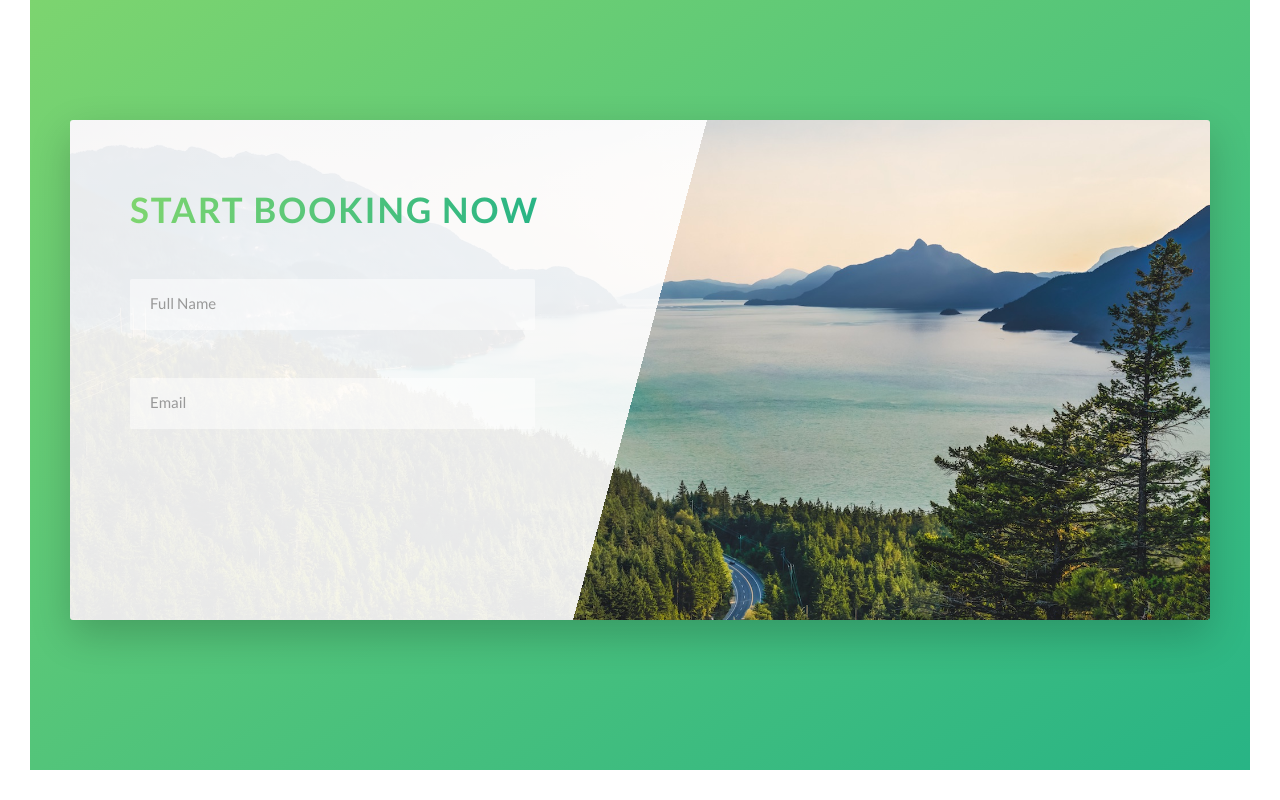
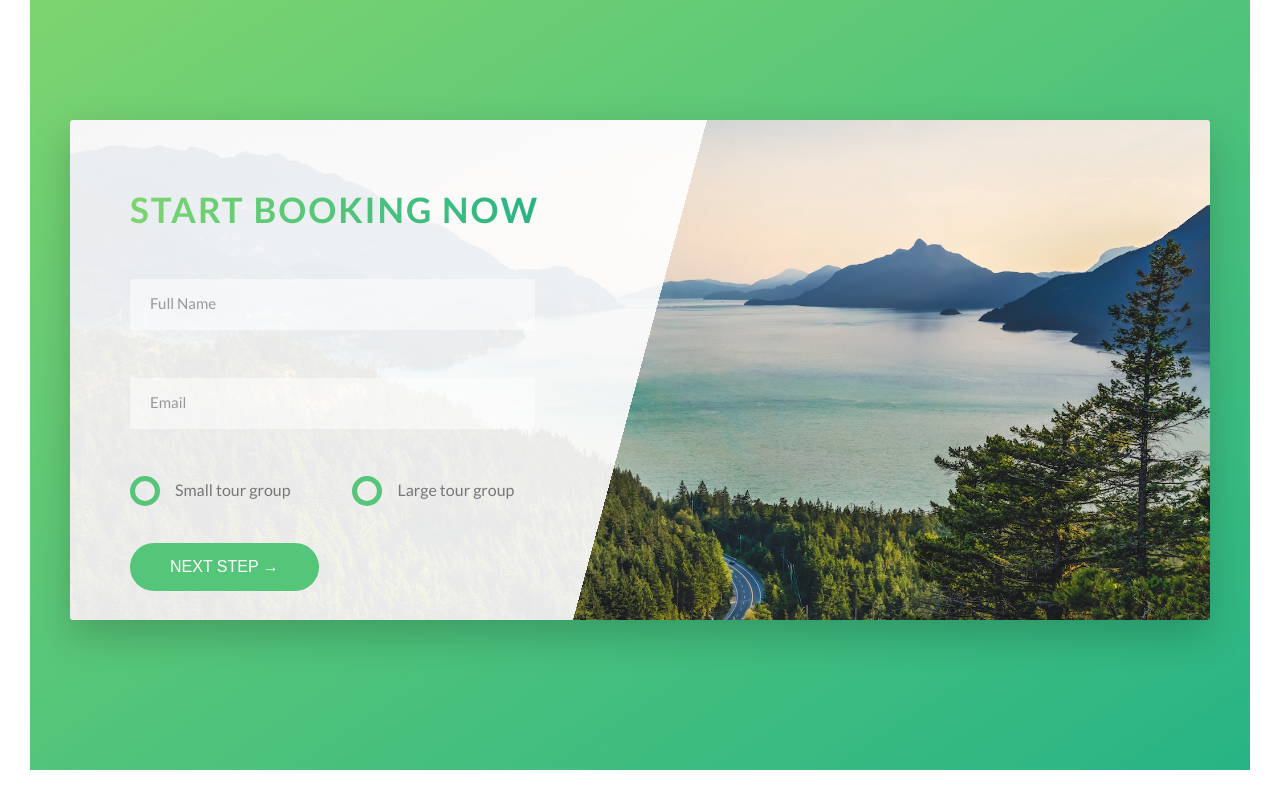
Before and after one commit to KSamra/css-practice, a website: page index.html in a window 1280 px wide. Shown: the part 4519-5319 px from the top of the page. Drawn offline with Linux system fonts and the light colour scheme.

Commit message:
radio buttons added, styled, and seem to function correctly

```diff
--- a/index.html
+++ b/index.html
@@ -308,6 +308,28 @@
                   <label for="email" class="form__label">Email</label>
                 </div>
 
+                <!-- radio buttons -->
+                <div class="form__group u-margin-bottom-medium">
+                  <div class="form__radio-group">
+                    <input type="radio" class="form__radio-input" id="small" name="size">
+                    <label for="small" class="form__radio-label">
+                      <span class="form__radio-button"></span>
+                      Small tour group
+                    </label>
+                  </div>
+                  <div class="form__radio-group">
+                    <input type="radio" class="form__radio-input" id="large" name="size">
+                    <label for="large" class="form__radio-label">
+                      <span class="form__radio-button"></span>
+                      Large tour group
+                    </label>
+                  </div>
+                </div>
+
+                <div class="form__group">
+                  <button class="btn btn--green">Next step &rarr;</button>
+                </div>
+
               </form>
             </div>
           </div>
--- a/sass/base/_utlities.scss
+++ b/sass/base/_utlities.scss
@@ -1,23 +1,23 @@
 .u-center-text {
-  text-align: center;
+  text-align: center !important;
 }
 
 .u-margin-bottom-big {
-  margin-bottom: 8rem;
+  margin-bottom: 8rem !important;
 }
 
 .u-margin-bottom-small {
-  margin-bottom: 1.5rem;
+  margin-bottom: 1.5rem !important;
 }
 
 .u-margin-bottom-medium {
-  margin-bottom: 4rem;
+  margin-bottom: 4rem !important;
 }
 
 .u-margin-top-big {
-  margin-top: 8rem;
+  margin-top: 8rem !important;
 }
 
 .u-margin-top-huge {
-  margin-top: 10rem;
+  margin-top: 10rem !important;
 }
--- a/sass/components/_button.scss
+++ b/sass/components/_button.scss
@@ -1,6 +1,7 @@
 
 .btn {
-  /* Make the visited and unvisited states look the same */
+  /* Make the visited, unvisited, and non-link states look the same */
+  &,
   &:link,
   &:visited {
     text-transform: uppercase;
@@ -17,6 +18,10 @@
     transition: all 0.2s;
 
     font-size: $default-font-size;
+
+    //remove borders if using this class on an HTML <button> element
+    border: none;
+    cursor: pointer;
   }
 
   &:hover {
@@ -27,8 +32,10 @@
     box-shadow: 0 1rem 2rem rgba($color-black, 0.2);
   }
 
-  /* occurs when the button is clicked */
-  &:active {
+  /* occurs when the button is clicked or on focus with keyboard */
+  &:active,
+  &:focus {
+    outline: none;
     /* gives the effect that the button is being clicked in */
     transform: translateY(-1px);
 
--- a/sass/components/_form.scss
+++ b/sass/components/_form.scss
@@ -11,6 +11,7 @@
     border: none;
     font-family: inherit;
     color: inherit;
+    transition: all .3s;
 
     //transparent bottom border to prevent the input box from shifting by 3px when focused. It does this
     // because on focus there is 3px of green border applied on focus. Having a transparent border will prevent
@@ -58,4 +59,50 @@
     visibility: hidden;
     transform: translateY(-4rem);
   }
+
+  &__radio-group {
+    width: 49%;
+    display: inline-block;
+  }
+
+  &__radio-input{
+    display: none;
+  }
+
+  &__radio-label {
+    position: relative;
+    font-size: $default-font-size;
+    cursor: pointer;
+    padding-left: 4.5rem;
+  }
+
+  &__radio-button {
+    height: 3rem;
+    width: 3rem;
+    border: 5px solid $color-primary;
+    border-radius: 50%;
+    display: inline-block;
+    position: absolute;
+    left: 0;
+    top: -.4rem;
+
+    &::after {
+      height: 1.3rem;
+      width: 1.3rem;
+      content: "";
+      display: block;
+      border-radius: 50%;
+      position: absolute;
+      top: 50%;
+      left: 50%;
+      transform: translate(-50%, -50%);
+      background-color: $color-primary;
+      opacity: 0;
+      transition: opacity .2s;
+    }
+  }
+
+  &__radio-input:checked + &__radio-label &__radio-button::after {
+    opacity: 1;
+  }
 }
```
Also changed, not shown: css/style.css. Lines whose indentation alone changed are shown as unchanged.
